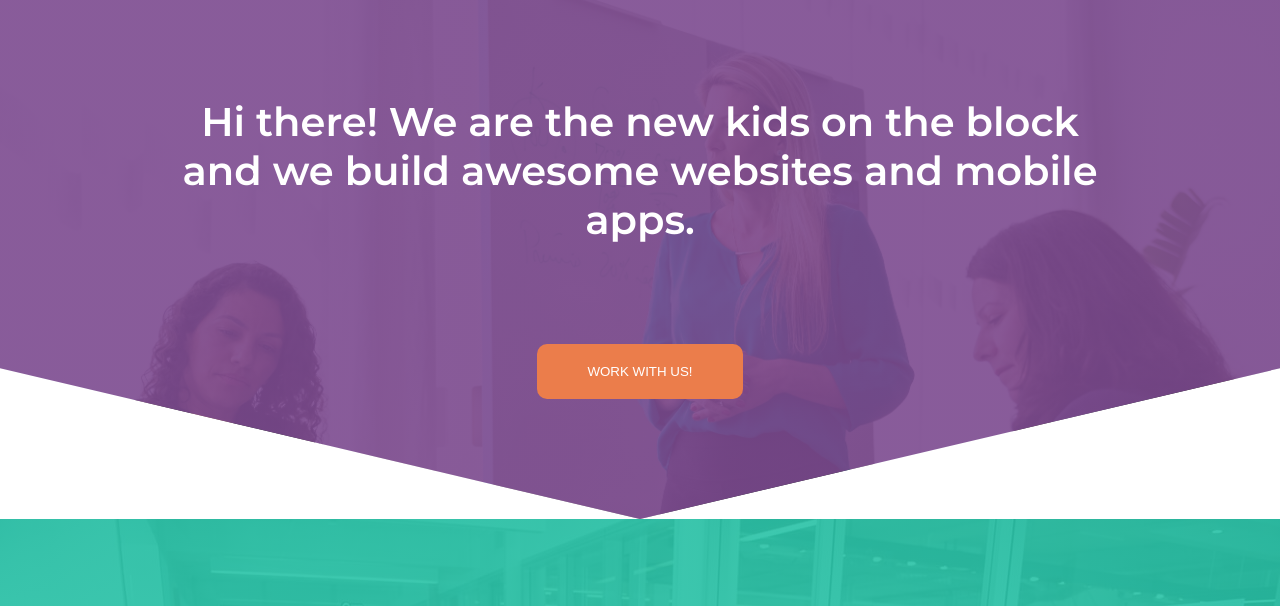
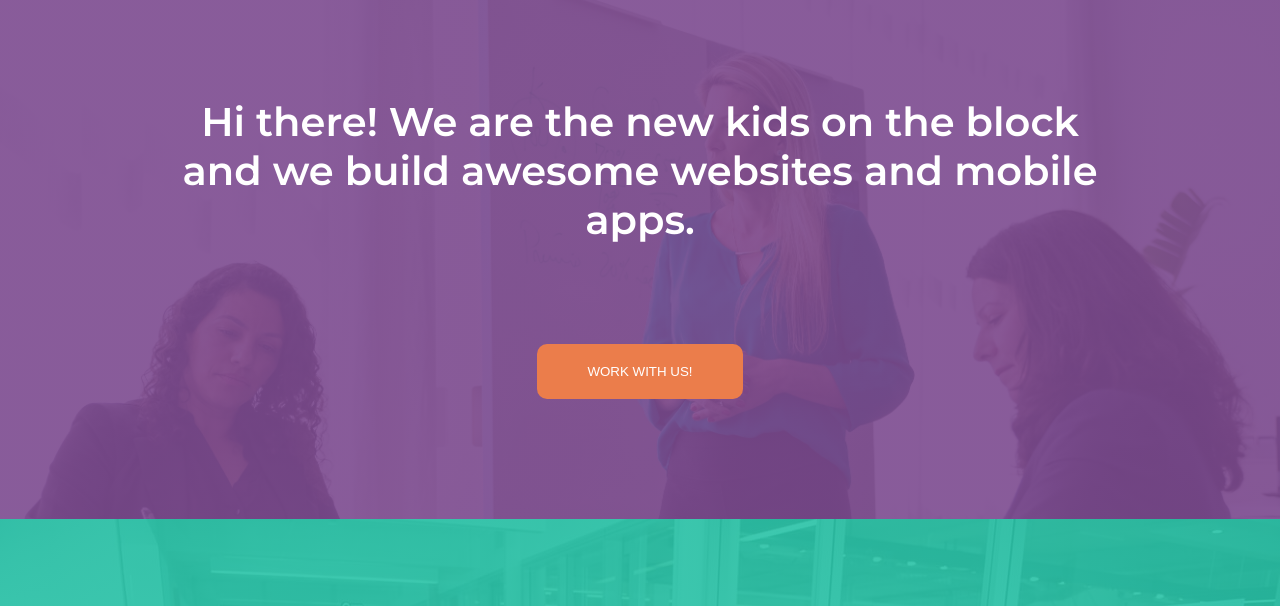
Before and after one commit to Shrabon85/cuda-a-professional-website-to, a plain HTML site: page index.html in a window 1280 px wide. Shown: the part 84-690 px from the top of the page. Drawn offline with nearby package versions, Linux system fonts and the light colour scheme; no server answers.

Commit message:
Update style.css

```diff
--- a/css/style.css
+++ b/css/style.css
@@ -57,7 +57,6 @@ html body {
     background: linear-gradient(rgba(124, 74, 143, 0.9), rgba(124, 74, 143, 0.9)),url(../image/section1/background_image.jpg);
     background-size: cover;
     background-attachment: fixed;
-    clip-path: polygon(0 0, 100% 0, 100% 75%, 50% 100%, 50% 100%, 0 75%);
     padding: 20px 0px;
 }
 
```
